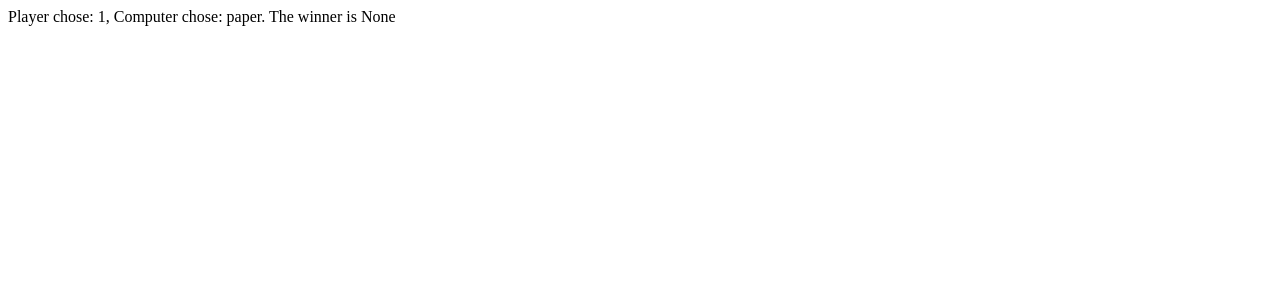
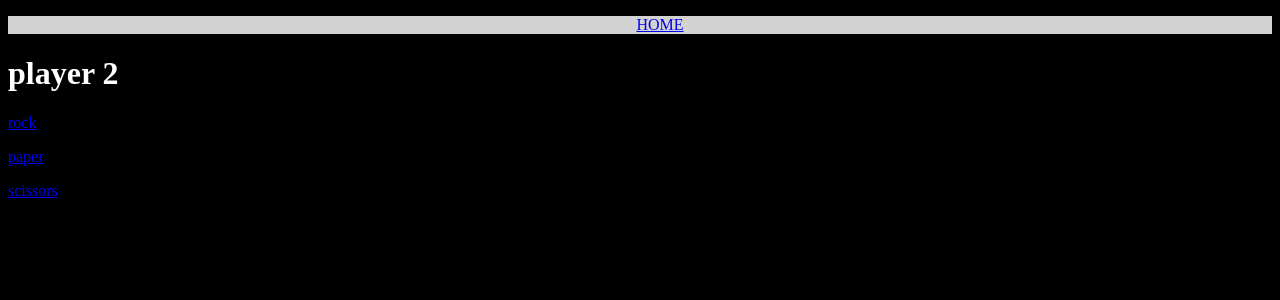
Before and after one commit to PrinsWillem/Rock_Paper_Scissors_Homework, a Flask app: page /1 in a window 1280 px wide. Shown: the top 300 px of the page. Run offline with Flask 2, Linux system fonts and the light colour scheme.

Commit message:
both working player vs player and computer vs player

```diff
--- a/controllers/controller.py
+++ b/controllers/controller.py
@@ -5,16 +5,31 @@ from models.player import Player
 from models.game import Game
 import random
 
+@app.route('/')
+def welcome():
+    return render_template("welcome.html", title="Home")
+
+@app.route('/game-player')
+def index():
+    return render_template("player1.html", title="player1_choice")
+
+@app.route('/<choice_1>')
+def player_choice_vs_player(choice_1):
+    return render_template("player2.html", title="player2_choice", choice_1=choice_1)
+
 @app.route('/<choice_1>/<choice_2>')
 def play_the_game(choice_1, choice_2):
     player_1 = Player("Player 1", choice_1)
     player_2 = Player("Player 2", choice_2)
     game = Game()
     winner = game.play(player_1, player_2)
-    return f"Player 1 chose: {player_1.choice}, Player 2 chose: {player_2.choice}. The winner is {winner}."
+    return render_template("result.html", winner = winner)
 
+@app.route('/game-computer')
+def player_choice_vs_computer():
+    return render_template("player_vs_com.html", title="player1_choice")
 
-@app.route('/<choice>')
+@app.route('/game-computer/<choice>')
 def play_the_game_vs_computer(choice):
     player = Player("Player", choice)
     choice = ["rock", "paper", "scissors"]
@@ -22,4 +37,4 @@ def play_the_game_vs_computer(choice):
     computer = Player("Computer", computer_choice)
     game = Game()
     winner = game.play(player, computer)
-    return f"Player chose: {player.choice}, Computer chose: {computer.choice}. The winner is {winner}"
+    return render_template("result.html", winner = winner)
--- a/static/style.css
+++ b/static/style.css
@@ -0,0 +1,16 @@
+body {
+    background-color: black;
+    color: white;
+}
+
+body > header > nav {
+    background-color:lightgray;
+    color: black;
+    text-align: center;
+}
+
+#navbar > ul > li {
+    list-style-type: none;
+    margin: 0px;
+    padding: 0;
+}
--- a/templates/base.html
+++ b/templates/base.html
@@ -4,20 +4,20 @@
     <meta charset="UTF-8">
     <meta http-equiv="X-UA-Compatible" content="IE=edge">
     <meta name="viewport" content="width=device-width, initial-scale=1.0">
+    <link rel="stylesheet" href="{{ url_for('static', filename='style.css') }}">
     <title>{{ title }}</title>
 </head>
+
 <body>
-    <div id="grid-container">
-        <header>
-            <nav>
-                <ul>
-                    <li>
-                        <a href="choices"></a>
-                    </li>
-                </ul>
-            </nav>
-        </header>
-    </div>
+    <header>
+        <nav id="navbar">
+            <ul>
+                <li><a href="/">HOME</a></li>
+            </ul>
+        </nav>
+    </header>
+    {% block content %}
 
+    {% endblock %}
 </body>
 </html>
--- /dev/null
+++ b/templates/player2.html
@@ -0,0 +1,11 @@
+{% extends "base.html" %}
+
+{% block content %}
+
+<h1>player 2</h1>
+
+<p><a href="{{choice_1}}/rock">rock</a></p>
+<p><a href="{{choice_1}}/paper">paper</a></p>
+<p><a href="{{choice_1}}/scissors">scissors</a></p>
+
+{% endblock %}
--- a/templates/result.html
+++ b/templates/result.html
@@ -4,7 +4,7 @@
 
 <div>
     <p>Game Results:</p>
-    <h2>  {{ winner }} </h2>
+    <h2>{{ winner }} won the game!</h2>
 
 </div>
 
```
Also changed, not shown: templates/index.html (deleted, +0 -12 lines), templates/player1.html (added, +11 -0 lines), templates/player_vs_com.html (added, +11 -0 lines), templates/welcome.html (added, +40 -0 lines), static/paper.png (added), static/rock.png (added), static/rps.png (added), static/scissors.png (added).
